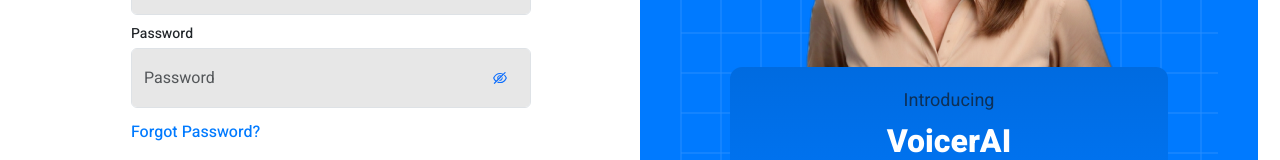
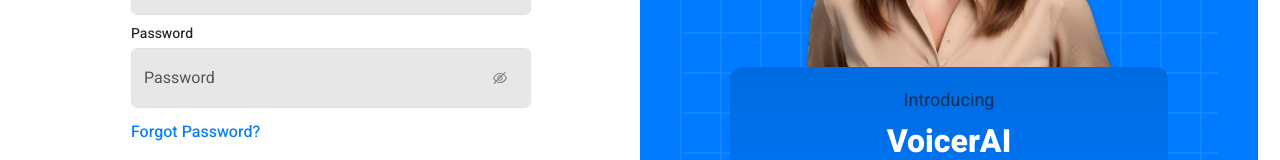
Before and after one commit to kuldip-trentium/nexxkai-web-project, a React (Create React App) app: page / in a window 1280 px wide. Both pictures are taken after a click on the button 500 px from the left and 455 px from the top of the page. Shown: the part 378-538 px from the top of the page. Built offline with nearby package versions, Linux system fonts and the light colour scheme.

Commit message:
change classname

```diff
--- a/src/Components/organism/LoginForm/LoginForm.tsx
+++ b/src/Components/organism/LoginForm/LoginForm.tsx
@@ -68,7 +68,7 @@
                   }`}
                   aria-label={showPassword ? "Hide password" : "Show password"}>
                   {showPassword ? (
-                    <AiOutlineEyeInvisible className="eyr-icon p-0 m-0" />
+                    <AiOutlineEyeInvisible className="eye-icon p-0 m-0" />
                   ) : (
                     <AiOutlineEye className="eye-icon p-0 m-0" />
                   )}
```
